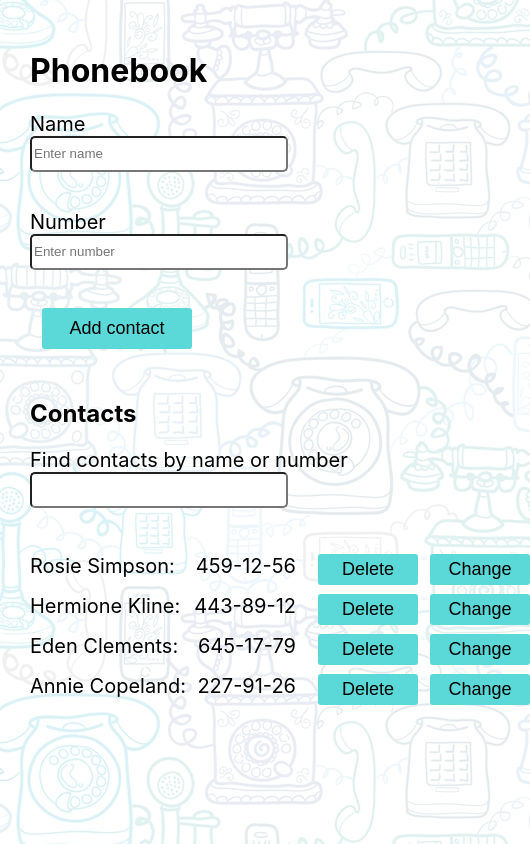
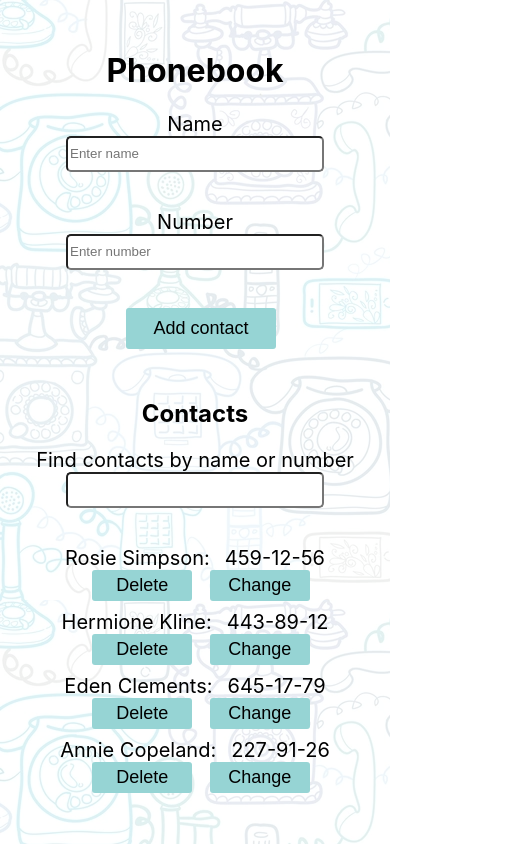
Before and after one commit to PiekharievaK/goit-react-hw-02-phonebook, a React (Create React App) app: page / in a window 390 px wide. Shown: the whole page, 530 px wide, since content can reach past the window. Built offline with nearby package versions, Linux system fonts and the light colour scheme.

Commit message:
Добавляет минимальную проверку на число при изменений,  + правит стилие

```diff
--- a/src/components/App.jsx
+++ b/src/components/App.jsx
@@ -21,10 +21,9 @@ class App extends Component {
     const { name, number } = data;
     const contactInfo = { id: shortid(), name: name, number: number };
 
-      this.setState((prevState) => ({
-        contacts: [contactInfo, ...prevState.contacts],
-      }));
-
+    this.setState(prevState => ({
+      contacts: [contactInfo, ...prevState.contacts],
+    }));
   };
 
   deleteContact = e => {
@@ -62,8 +61,9 @@ class App extends Component {
       'Number',
       clientAnswer => {
         const test = contacts.find(contact => contact.id === e.target.id);
-        if (clientAnswer.trim().length === 0) {
-          window.alert(`The field is empty, please try again`);
+        if (clientAnswer.trim().length === 0 || !!Number(clientAnswer)) {
+          window.alert(`
+          There is a mistake somewhere, try again. Contact name should include letters`);
           return;
         }
         const result = window.confirm(
@@ -79,8 +79,10 @@ class App extends Component {
 
       clientAnswer => {
         const test = contacts.find(contact => contact.id === e.target.id);
-        if (clientAnswer.trim().length === 0) {
-          window.alert(`The field is empty, please try again`);
+        if (clientAnswer.trim().length === 0 || !Number(clientAnswer)) {
+          window.alert(
+            ` There is a mistake somewhere, try again. Phone number should include just numbers and acceptably '+' '-' symbols  `
+          );
           return;
         }
         const result = window.confirm(
--- a/src/components/ContactsFilter/ContactsFilter.module.css
+++ b/src/components/ContactsFilter/ContactsFilter.module.css
@@ -5,10 +5,15 @@
 
   width: 250px;
 }
-.label{
-    display: flex;
-    flex-direction: column;
-    font-size: 20px;
-    margin-bottom: 8px;
 
+@media screen and (max-width: 767px) {
+  .label {
+    align-items: center;
+  }
 }
+.label {
+  display: flex;
+  flex-direction: column;
+  font-size: 20px;
+  margin-bottom: 8px;
+}
--- a/src/components/ContactsList/ContactsList.js
+++ b/src/components/ContactsList/ContactsList.js
@@ -12,12 +12,15 @@ function ContactsList({ data, deleteFoo, ChangeFoo }) {
               <span className={s.name}>{element.name}:</span>
               <span className={s.number}> {optimizePhone(element.number)}</span>
             </span>
+            <span className={s.buttonsBox}>
+
             <button id={element.id} className={s.button} onClick={deleteFoo}>
               Delete
             </button>{' '}
             <button id={element.id} className={s.button} onClick={ChangeFoo}>
               Change
             </button>
+            </span>
           </li>
         );
       })}
--- a/src/components/ContactsList/ContactsList.module.css
+++ b/src/components/ContactsList/ContactsList.module.css
@@ -1,15 +1,31 @@
 .list {
-  width: 500px;
+  width: fit-content;
   padding: 0;
+  list-style: none;
 }
+@media screen and (max-width: 767px) {
+  .list {
+    margin: auto;
+  }
+}
+/* .form{align-items: center;} */
 
+@media screen and (min-width: 768px) {
   .contact {
     display: flex;
+
     flex-grow: 1;
-  margin-right: 10px;
+    padding: 5px;
     justify-content: space-between;
+    background-color: #5bd8d854;
   }
-
+}
+.name {
+  margin-right: 15px;
+}
+.number {
+  display: inline-block;
+}
 .button {
   font-size: 18px;
   box-sizing: border-box;
@@ -17,24 +33,34 @@
   width: 100px;
   margin-left: 12px;
   border: none;
-  background-color: #5bd8d8;
+  background-color: #96d4d4;
   cursor: pointer;
   border-radius: 3px;
 }
-
+.buttonsBox {
+  display: block;
+}
 .button:hover,
 .button:focus {
-  background-color: #6db4b4;
+  background-color: #5eb9b9bb;
+}
+.item {
+  font-size: 20px;
 }
 
+@media screen and (min-width: 768px) {
   .item {
+    margin-right: 10px;
     display: flex;
     justify-content: space-between;
-  font-size: 20px;
   }
+}
+
+.item:hover,
+.item:focus {
+  background-color: #ffffffbb;
+}
+
 .item:not(:last-child) {
   margin-bottom: 9px;
 }
-/* span {
-      margin-left: 10px;
-    } */
--- a/src/components/NewContactForm/NewContactForm.js
+++ b/src/components/NewContactForm/NewContactForm.js
@@ -12,7 +12,7 @@ class ContactForm extends Component {
   handleSubmit = e => {
     e.preventDefault();
 
-    const { name} = this.state;
+    const { name } = this.state;
     const names = this.props.contactsArr;
 
     if (names.includes(name.toLowerCase())) {
@@ -73,7 +73,6 @@ class ContactForm extends Component {
           <input
             type="text"
             name="name"
-            test=""
             className={s.input}
             onChange={this.handleChange}
             value={this.state.name}
--- a/src/components/NewContactForm/NewContactForm.module.css
+++ b/src/components/NewContactForm/NewContactForm.module.css
@@ -1,3 +1,8 @@
+@media screen and (max-width: 767px) {
+  .form {
+    align-items: center;
+  }
+}
 .form {
   display: flex;
   flex-direction: column;
@@ -25,7 +30,7 @@
   width: 150px;
   margin-left: 12px;
   margin-bottom: 30px;
-  background-color: #5bd8d8;
+  background-color: #96d4d4;
   border: none;
   cursor: pointer;
   border-radius: 3px;
@@ -33,5 +38,5 @@
 
 .button:hover,
 .button:focus {
-  background: #6db4b4;
+  background-color: #5eb9b9c9;
 }
--- a/src/index.css
+++ b/src/index.css
@@ -1,5 +1,12 @@
 @import-normalize;
 /* @import url(./components/page-background.jpg); */
+@media screen and (max-width: 767px){
+  #root {
+    justify-content: center;
+    align-items: center;
+    text-align: center;
+  }
+}
 #root {
   padding: 30px;
 }
```
Lines whose indentation alone changed are shown as unchanged.
